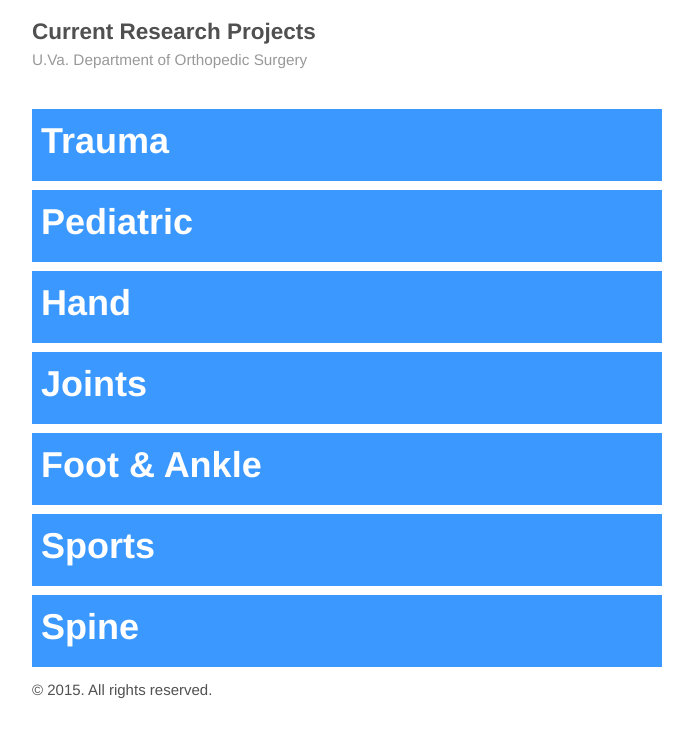
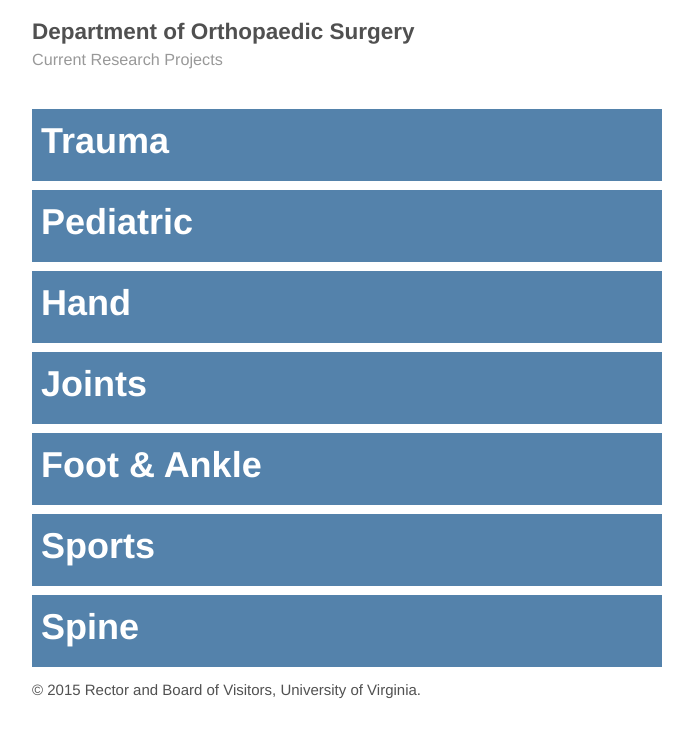
Before and after one commit to Orthotest/Orthotest.github.io, a Jekyll site: the page built from index.html, in a window 1280 px wide. Shown: the top 737 px of the page, without its empty margins (293-986 px from the left). Built offline with Jekyll 4.4.1, drawn with Linux system fonts in a browser that asks for light colours; the list of posts is cut into pages by our own code.

Commit message:
Match color to ortho website, add copyright in footer, adjust the config

```diff
--- a/_config.yml
+++ b/_config.yml
@@ -5,9 +5,9 @@
 relative_permalinks: true
 
 # Setup
-title:               Current Research Projects
-tagline:             U.Va. Department of Orthopedic Surgery
-url:                 http://getpoole.com
+title:               Department of Orthopaedic Surgery
+tagline:             Current Research Projects
+url:
 paginate:            1
 baseurl:             ""
 
@@ -20,11 +20,11 @@
 
 # About/contact
 author:
-  name:              Mark Otto
-  url:               https://twitter.com/mdo
-  email:             markdotto@gmail.com
+  name:              Scott Bailey - Scholars' Lab, U.Va.
+  url:               http://scholarslab.org/
+  email:             scholarslab@virginia.edu
 
 # Custom vars
-version:             2.0.0
+version:             1.0.0
 github:
-  repo:              https://github.com/poole/poole
+  repo:              https://github.com/csbailey5t/ortho
--- a/_layouts/default.html
+++ b/_layouts/default.html
@@ -19,7 +19,7 @@
 
       <footer class="footer">
         <small>
-          &copy; <time datetime="{{ site.time | date_to_xmlschema }}">{{ site.time | date: '%Y' }}</time>. All rights reserved.
+          &copy; <time datetime="{{ site.time | date_to_xmlschema }}">{{ site.time | date: '%Y' }}</time> Rector and Board of Visitors, University of Virginia.
         </small>
       </footer>
     </div>
--- a/_sass/_research.scss
+++ b/_sass/_research.scss
@@ -1,7 +1,8 @@
 // Styles for research app
 
 .box {
-  background-color: #3A98FF;
+  // background-color: #3A98FF;
+  background-color: #5482AB;
   margin-bottom: .5em;
   padding: .5em;
   position: relative;
@@ -15,7 +16,7 @@
   margin-bottom: 1rem;
 
   small {
-    font-size: 85%;
+    font-size: 90%;
     color: #999;
   }
 }
```
